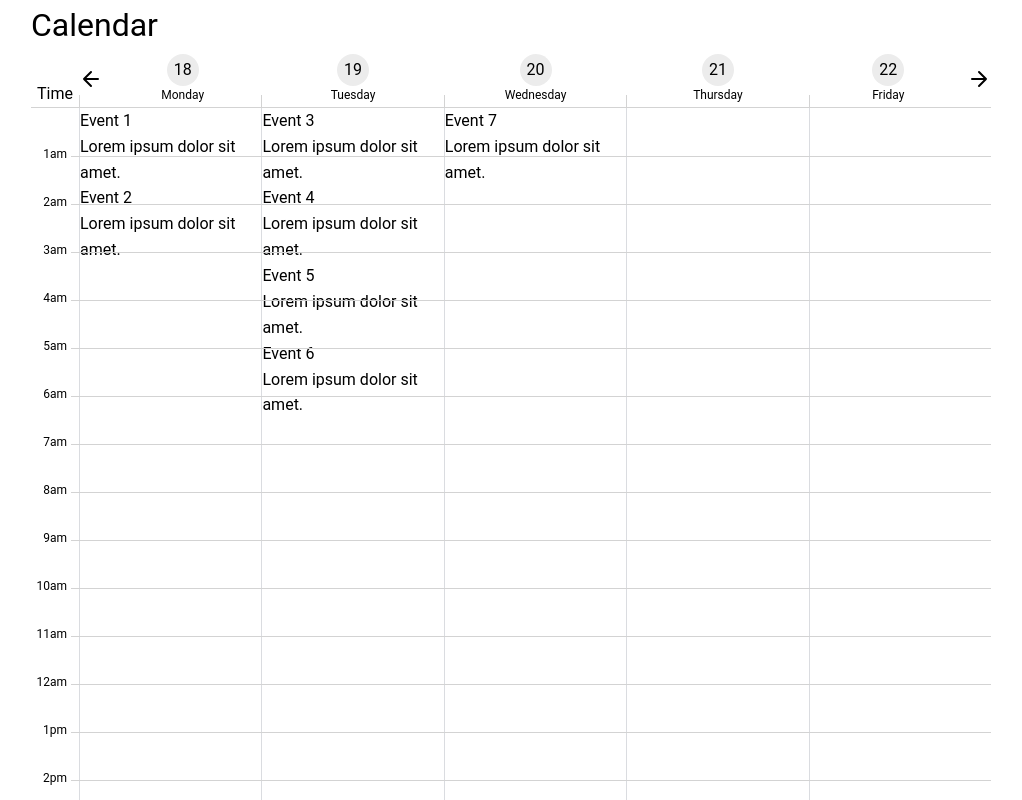
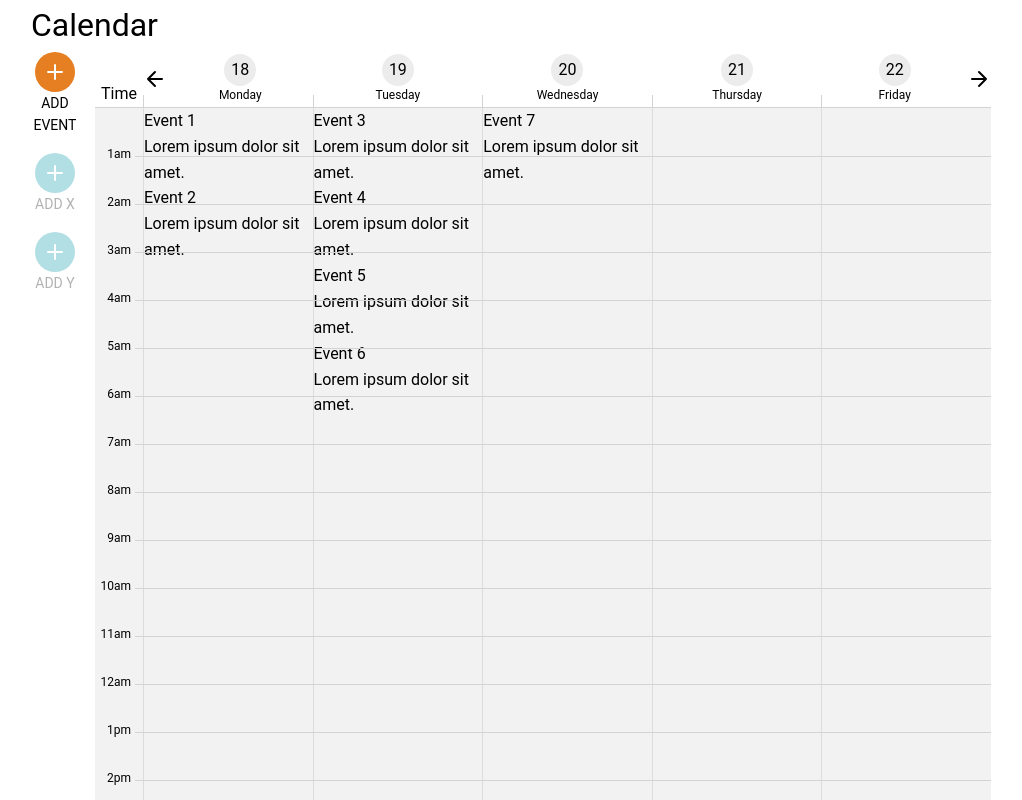
Before and after one commit to dreiv/ng-calendar, an Angular app: page / in a window 1280 px wide. Shown: the top 800 px of the page, without its empty margins (129-1151 px from the left). Built offline with nearby package versions, Linux system fonts and the light colour scheme.

Commit message:
added actions

```diff
--- a/src/app/app.component.html
+++ b/src/app/app.component.html
@@ -1,5 +1,32 @@
 <h1>Calendar</h1>
 
-<app-calendar></app-calendar>
+<div class="calendar-container">
+  <div class="actions">
+    <div class="action">
+      <button>
+        <app-plus></app-plus>
+      </button>
+
+      <div class="text">Add Event</div>
+    </div>
+
+    <div class="action disabled">
+      <button disabled>
+        <app-plus></app-plus>
+      </button>
+
+      <div class="text">Add X</div>
+    </div>
+
+    <div class="action disabled">
+      <button disabled>
+        <app-plus></app-plus>
+      </button>
+
+      <div class="text">Add Y</div>
+    </div>
+  </div>
+  <app-calendar></app-calendar>
+</div>
 
 <h2>content after calendar</h2>
--- a/src/app/app.component.scss
+++ b/src/app/app.component.scss
@@ -1,3 +1,5 @@
+@import 'abstracts/mixins';
+
 :host {
   display: block;
   width: 100%;
@@ -5,3 +7,51 @@
   margin-right: auto;
   margin-left: auto;
 }
+
+.calendar-container {
+  display: flex;
+
+  > app-calendar {
+    flex: 1;
+
+    margin-left: 1rem;
+  }
+}
+
+.actions {
+  flex-shrink: 0;
+  width: 3rem;
+}
+
+.action {
+  @include flex-column;
+  align-items: center;
+
+  text-align: center;
+
+  > button {
+    @include flex-center;
+    @include circle(2.5rem);
+
+    color: white;
+
+    background-color: #e67e22;
+  }
+
+  > .text {
+    font-size: 14px;
+    text-transform: uppercase;
+  }
+
+  &:not(:last-of-type) {
+    margin-bottom: 1rem;
+  }
+
+  &.disabled {
+    opacity: 0.3;
+
+    > button {
+      background-color: #0097a7;
+    }
+  }
+}
--- /dev/null
+++ b/src/app/shared/icons/plus/plus.component.html
@@ -0,0 +1 @@
+<svg xmlns="http://www.w3.org/2000/svg" fill="none" stroke="currentColor" stroke-linecap="round" stroke-linejoin="round" stroke-width="2" viewBox="0 0 24 24"><path d="M12 5v14M5 12h14" /></svg>
--- /dev/null
+++ b/src/app/shared/icons/plus/plus.component.scss
@@ -0,0 +1,6 @@
+:host {
+  display: block;
+
+  width: 1.5rem;
+  height: 1.5rem;
+}
--- /dev/null
+++ b/src/app/shared/icons/plus/plus.component.ts
@@ -0,0 +1,12 @@
+import { Component, OnInit } from '@angular/core';
+
+@Component({
+  selector: 'app-plus',
+  templateUrl: './plus.component.html',
+  styleUrls: ['./plus.component.scss']
+})
+export class PlusComponent implements OnInit {
+  constructor() {}
+
+  ngOnInit(): void {}
+}
--- a/src/app/shared/shared.module.ts
+++ b/src/app/shared/shared.module.ts
@@ -2,10 +2,11 @@ import { NgModule } from '@angular/core';
 import { CommonModule } from '@angular/common';
 import { ArrowLeftComponent } from './icons/arrow-left/arrow-left.component';
 import { ArrowRightComponent } from './icons/arrow-right/arrow-right.component';
+import { PlusComponent } from './icons/plus/plus.component';
 
 @NgModule({
-  declarations: [ArrowLeftComponent, ArrowRightComponent],
+  declarations: [ArrowLeftComponent, ArrowRightComponent, PlusComponent],
   imports: [CommonModule],
-  exports: [ArrowLeftComponent, ArrowRightComponent]
+  exports: [ArrowLeftComponent, ArrowRightComponent, PlusComponent]
 })
 export class SharedModule {}
```
Also changed, not shown: src/app/app.module.ts (+4 -8 lines).
